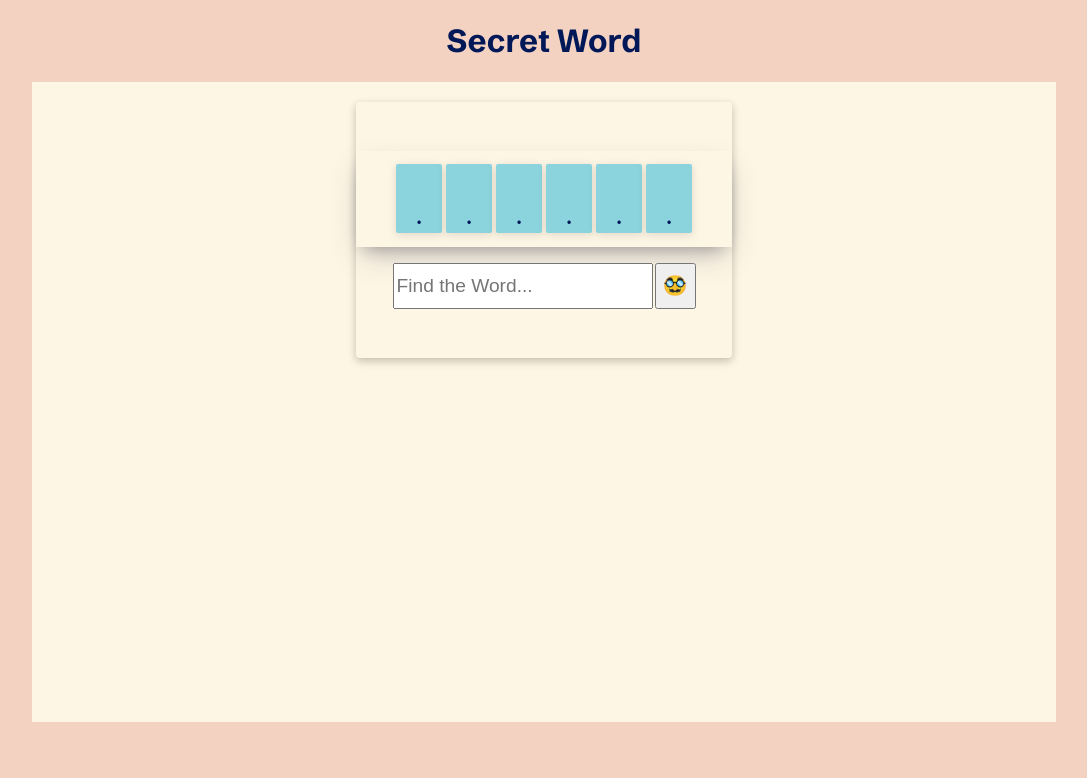
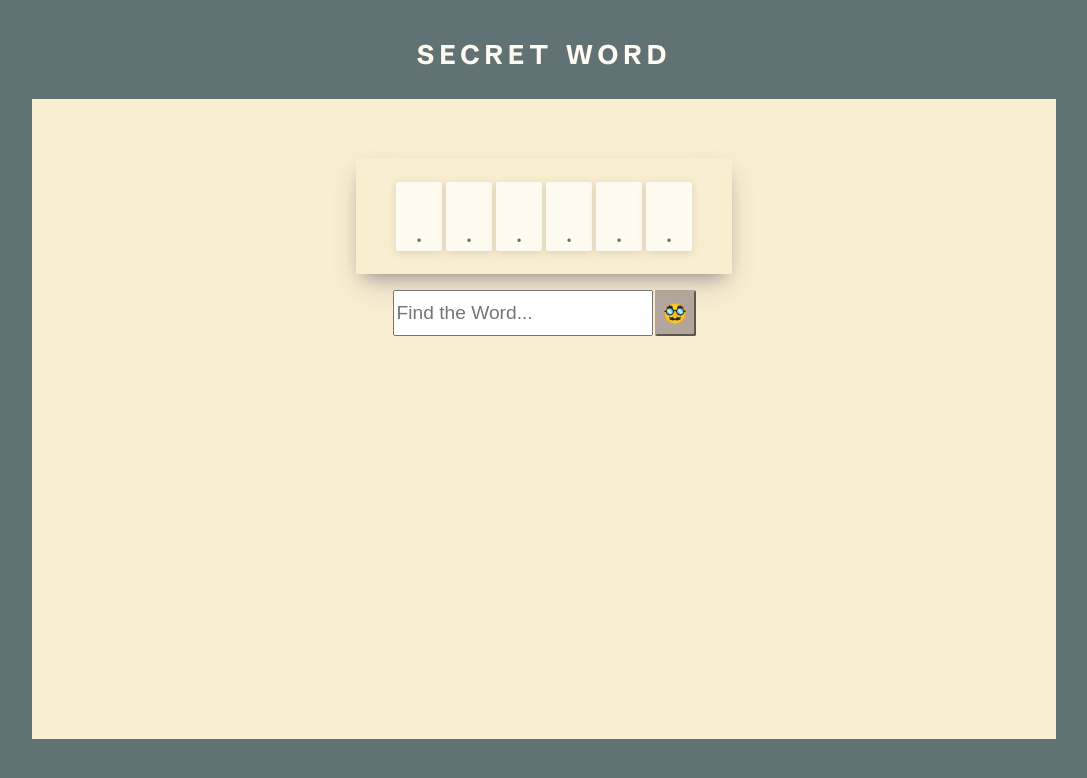
Before and after one commit to Sarah-0911/Le-Mot-Secret, a plain HTML site: page Secret_Word/index.html in a window 1280 px wide. Shown: the whole page, without its empty margins (96-1183 px from the left). Drawn offline with Linux system fonts and the light colour scheme.

Commit message:
update css colors

```diff
--- a/Secret_Word/index.html
+++ b/Secret_Word/index.html
@@ -7,7 +7,7 @@
   <title>Secret Word</title>
 </head>
 <body>
- <h1>Secret Word</h1>
+ <h1>secret word</h1>
  <div class="main-container">
   <div class="words-container">
     <div class="words-boxes">
@@ -24,5 +24,6 @@
     </div>
   </div>
  </div>
+ <script src="script.js"></script>
 </body>
 </html>
--- /dev/null
+++ b/Secret_Word/script.js
@@ -0,0 +1,4 @@
+const title = document.querySelector('h1');
+
+
+const boxes = document.querySelectorAll('.box');
--- a/Secret_Word/style.css
+++ b/Secret_Word/style.css
@@ -4,13 +4,16 @@
   box-sizing: border-box;
   padding: 0;
   margin: 0;
-  background-color: #f3d2c1;
+  background-color: #607274;
 }
 
 h1 {
   font-family: "Schibsted Grotesk", sans-serif;
-  color: #001858;
+  color: #fffbf1;
   text-align: center;
+  font-variant: small-caps;
+  letter-spacing: .3rem;
+  font-size: 2.4rem;
 }
 
 .main-container {
@@ -19,7 +22,7 @@
   margin: 0 auto;
   width: 80vw;
   height: 80vh;
-  background-color: #fef6e4;
+  background-color: #FAEED1;
 }
 
 .words-container {
@@ -30,8 +33,7 @@
   gap: 16px;
   margin-top: 20px;
   height: 40%;
-  /* border: 2px solid #001858; */
-  box-shadow: rgba(0, 0, 0, 0.24) 0px 3px 8px;
+  /* box-shadow: rgba(0, 0, 0, 0.24) 0px 3px 8px; */
   border-radius: 4px;
 }
 
@@ -41,9 +43,8 @@
   align-items: center;
   gap: 4px;
   height: 12vh;
-  padding: 0 40px;
+  padding: 10px 40px;
   box-shadow: rgba(50, 50, 93, 0.25) 0px 13px 27px -5px, rgba(0, 0, 0, 0.3) 0px 8px 16px -8px;
-
 }
 
 .box {
@@ -54,9 +55,9 @@
   width: 46px;
   height: 70%;
   border-radius: 2px;
-  background-color: #8bd3dd;
+  background-color: #fffbf1;
   font-size: 1.8rem;
-  color: #001858;
+  color: #607274;
   box-shadow: rgba(99, 99, 99, 0.2) 0px 2px 8px 0px;}
 
 .input-container {
@@ -78,4 +79,7 @@
   font-size: 1.2rem;
   justify-content: center;
   align-items: center;
+  background-color: #B2A59B;
+  border-color: #B2A59B;
+  border-radius: 2px;
 }
```
